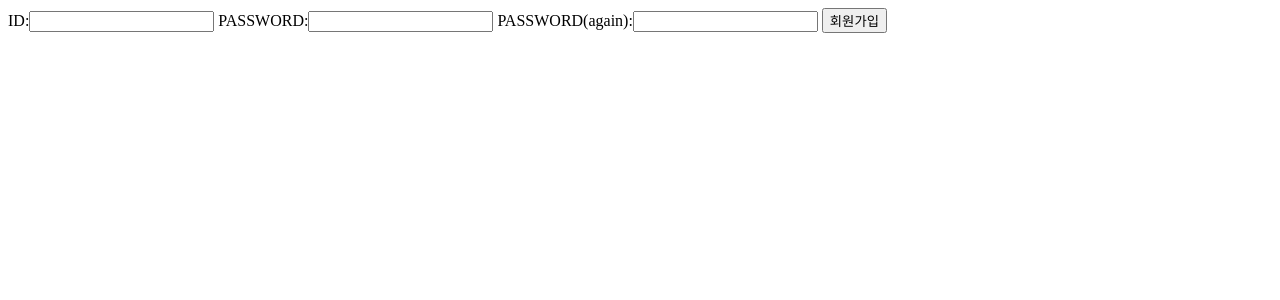
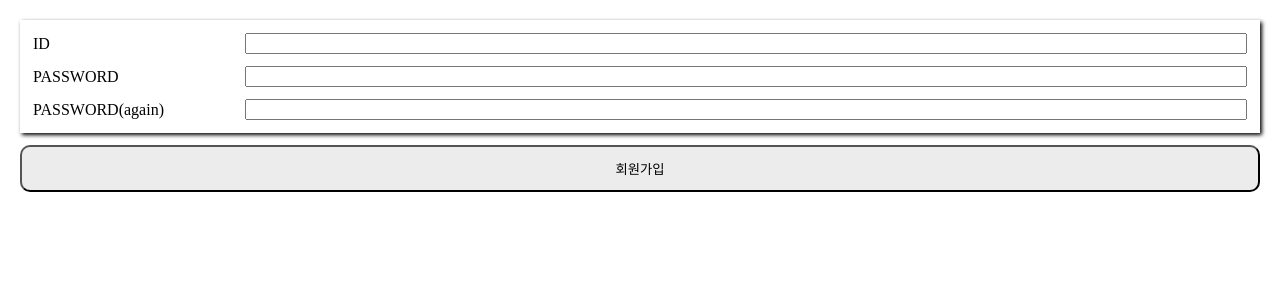
Before and after one commit to souldiarys/RestAPI_django, a Django app: page /user/join/ in a window 1280 px wide. Shown: the top 300 px of the page. Run offline with Django 3.2, Linux system fonts and the light colour scheme.

Commit message:
[CH7] REST API를 이용한 Django 게시판 만들기 - CSS 적용

```diff
--- a/myblog/config/settings.py
+++ b/myblog/config/settings.py
@@ -130,6 +130,9 @@ USE_TZ = True
 # https://docs.djangoproject.com/en/3.2/howto/static-files/
 
 STATIC_URL = '/static/'
+STATICFILES_DIRS = [
+    BASE_DIR / 'static',
+]
 
 # Default primary key field type
 # https://docs.djangoproject.com/en/3.2/ref/settings/#default-auto-field
--- /dev/null
+++ b/myblog/static/style.css
@@ -0,0 +1,32 @@
+form {
+    display: block;
+    padding: 12px;
+}
+
+form div.form_wrapper {
+    margin-bottom: 12px;
+    box-shadow: 2px 2px 4px #000;
+    border: 1px solid #FFF;
+}
+
+form div.form_wrapper div.input_form {
+    display: flex;
+    margin: 12px;
+    align-items: center;
+}
+
+form div.form_wrapper div.input_form label {
+    margin-right: 12px;
+    min-width: 200px;
+}
+
+form div.form_wrapper div.input_form input {
+    flex: 1;
+}
+
+form input[type=submit] {
+    width: 100%;
+    background-color: #ececec;
+    border-radius: 10px;
+    padding: 12px;
+}
--- a/myblog/user_manager/templates/join_page.html
+++ b/myblog/user_manager/templates/join_page.html
@@ -1,13 +1,29 @@
+{% load static %}
+<!DOCTYPE html>
 <html>
     <head lang="en">
         <meta charset="UTF-8">
         <title>회원가입</title>
+        <link rel="stylesheet" type="text/css" href="{% static 'style.css' %}">
     </head>
     <body>
         <form action="" method="POST">
             {% csrf_token %}
-            {{ join_form }}
-            <input type="submit" value="회원가입"/>
+            <div class="form_wrapper">
+                <div class="input_form">
+                    <label for="{{ join_form.id.id_for_label }}">{{ join_form.id.label }}</label>
+                    {{ join_form.id }}
+                </div>
+                <div class="input_form">
+                    <label for="{{ join_form.password.password_for_label }}">{{ join_form.password.label }}</label>
+                    {{ join_form.password }}
+                </div>
+                <div class="input_form">
+                    <label for="{{ join_form.password_check.password_check_for_label }}">{{ join_form.password_check.label }}</label>
+                    {{ join_form.password_check }}
+                </div>
+            </div>
+            <input class="btn_submit" type="submit" value="회원가입"/>
         </form>
     </body>
 </html>
```
